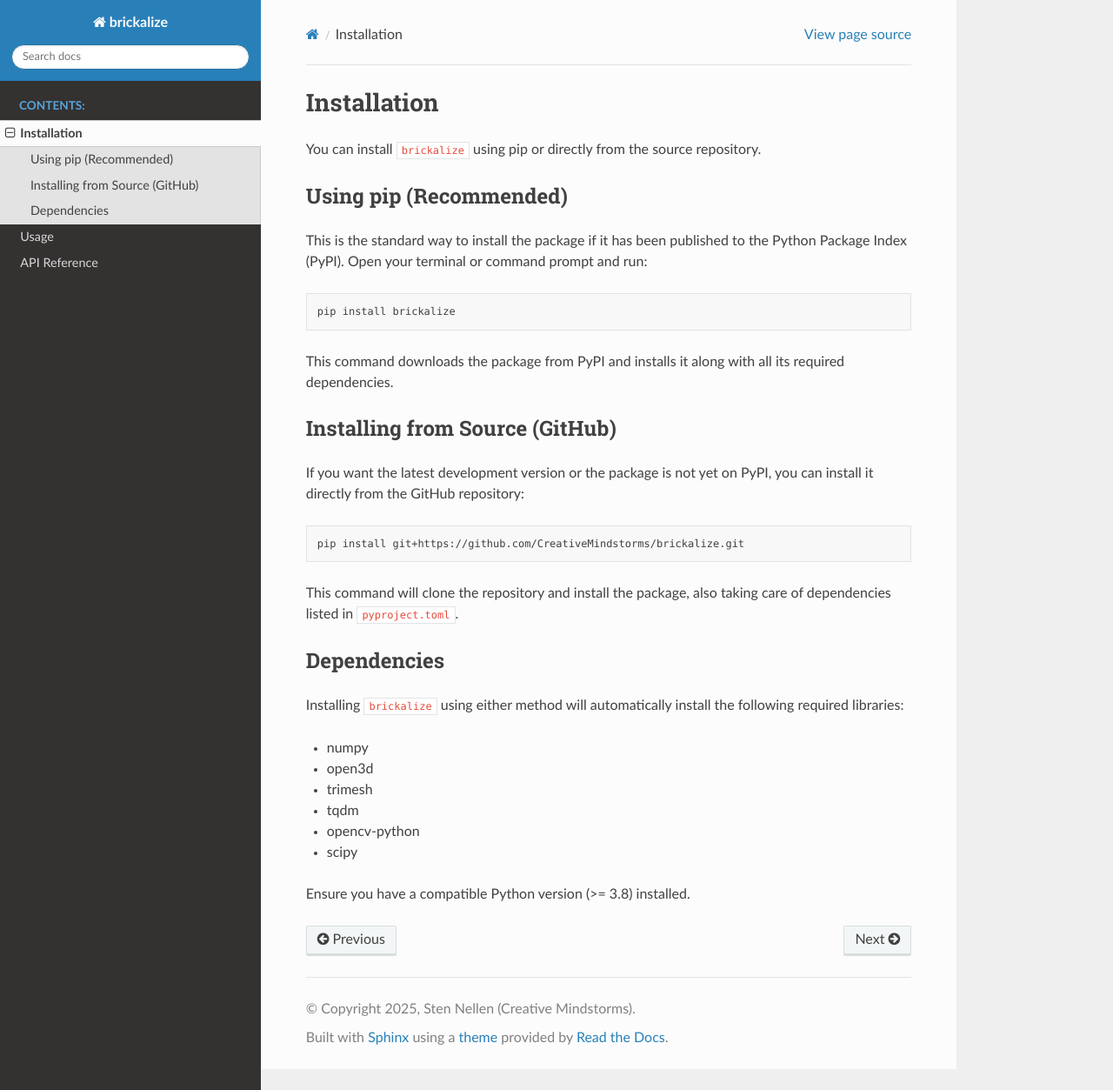
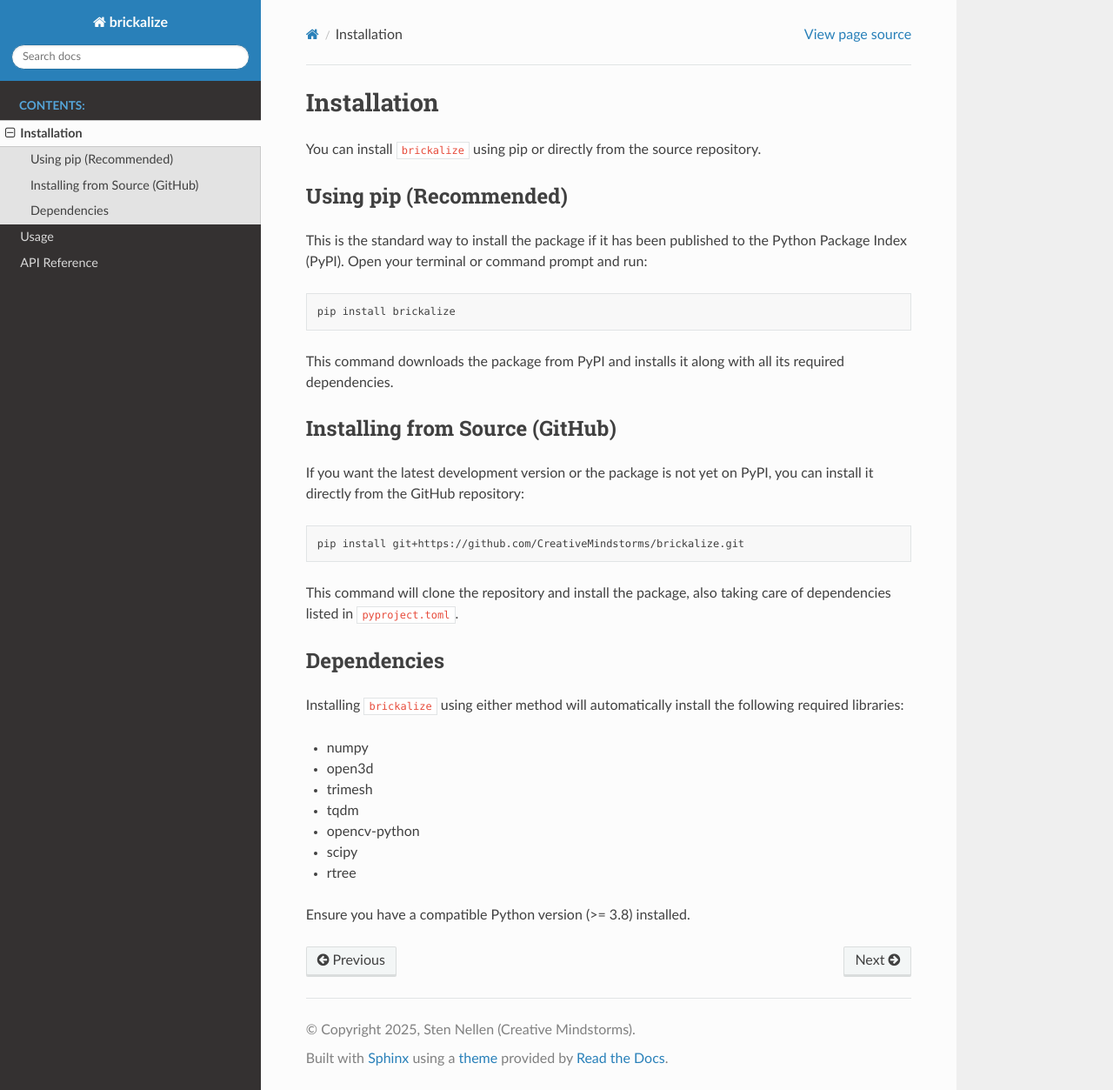
Before and after one commit to CreativeMindstorms/brickalize, a Sphinx documentation site: the page built from docs/installation.rst, in a window 1280 px wide and 1253 px high. Shown: the whole window at 87% size. Built offline with Sphinx 7.4.7 and the Read the Docs theme 3.1.0, drawn with Linux system fonts in a browser that asks for light colours.

Commit message:
Add rtree requirement

```diff
--- a/docs/installation.rst
+++ b/docs/installation.rst
@@ -37,5 +37,6 @@ Installing ``brickalize`` using either method will automatically install the fol
 *   tqdm
 *   opencv-python
 *   scipy
+*   rtree
 
 Ensure you have a compatible Python version (>= 3.8) installed.
--- a/pyproject.toml
+++ b/pyproject.toml
@@ -33,6 +33,7 @@ dependencies = [
     "tqdm",
     "opencv-python",
     "scipy",
+    "rtree",
 ]
 
 [project.urls]
```
Also changed, not shown: README.md (+1 -0 lines).
